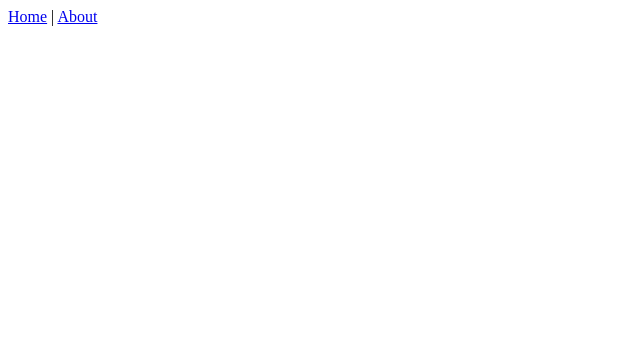
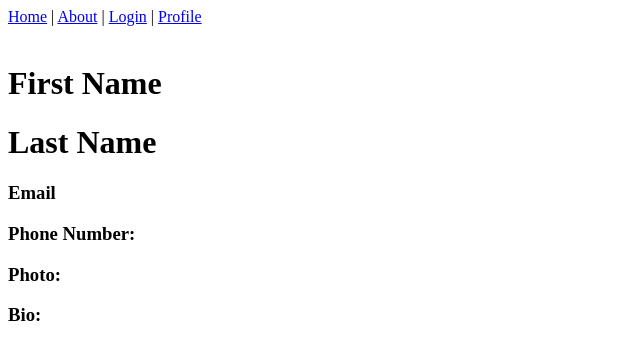
Before and after one commit to zackartborges/student_portal_project, a Vue app: page /profile in a window 1280 px wide. Shown: the top 360 px of the page, without its empty margins (0-640 px from the left). Built offline with nearby package versions, Linux system fonts and the light colour scheme.

Commit message:
adds profile template

```diff
--- a/src/App.vue
+++ b/src/App.vue
@@ -4,6 +4,10 @@
       <router-link to="/">Home</router-link>
       |
       <router-link to="/about">About</router-link>
+      |
+      <router-link to="/login">Login</router-link>
+      |
+      <router-link to="/profile">Profile</router-link>
     </div>
     <router-view />
   </div>
--- a/src/router/index.js
+++ b/src/router/index.js
@@ -1,6 +1,8 @@
 import Vue from "vue";
 import VueRouter from "vue-router";
 import Home from "../views/Home.vue";
+import Profile from "../views/Profile.vue";
+import Login from "../views/Login.vue";
 
 Vue.use(VueRouter);
 
@@ -18,6 +20,16 @@ const routes = [
     // which is lazy-loaded when the route is visited.
     component: () => import(/* webpackChunkName: "about" */ "../views/About.vue"),
   },
+  {
+    path: "/profile",
+    name: "Profile",
+    component: Profile,
+  },
+  {
+    path: "/login",
+    name: "Login",
+    component: Login,
+  },
 ];
 
 const router = new VueRouter({
--- a/src/views/Profile.vue
+++ b/src/views/Profile.vue
@@ -1,6 +1,20 @@
 <template>
   <div class="home">
-    <h1>{{ message }}</h1>
+    <div id="student-data">
+      <img src="" alt="" />
+      <!-- <h1>{{student.first_name}}</h1> -->
+      <h1>First Name</h1>
+      <!-- <h1>{{student.last_name}}</h1> -->
+      <h1>Last Name</h1>
+      <!-- <h1>{{student.email}}</h1> -->
+      <h3>Email</h3>
+      <!-- <h1>{{student.phone}}</h1> -->
+      <h3>Phone Number:</h3>
+      <!-- <h1>{{student.photo}}</h1> -->
+      <h3>Photo:</h3>
+      <!-- <h1>{{student.bio}}</h1> -->
+      <h3>Bio:</h3>
+    </div>
   </div>
 </template>
 
@@ -10,10 +24,12 @@
 export default {
   data: function () {
     return {
-      message: "Profile page...",
+      student: {},
     };
   },
-  created: function () {},
+  mounted: function () {
+    // axios.get
+  },
   methods: {},
 };
 </script>
```
